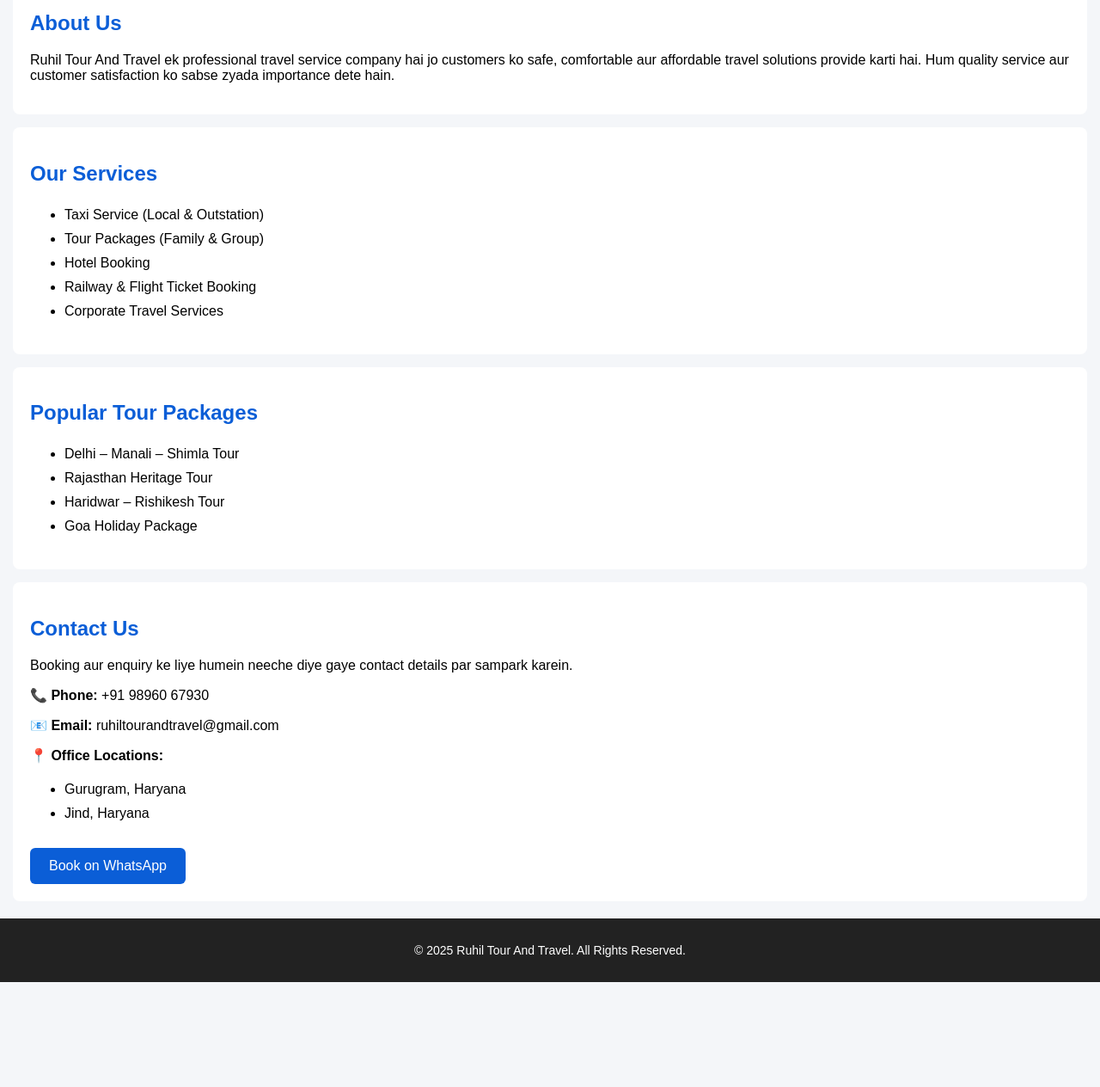
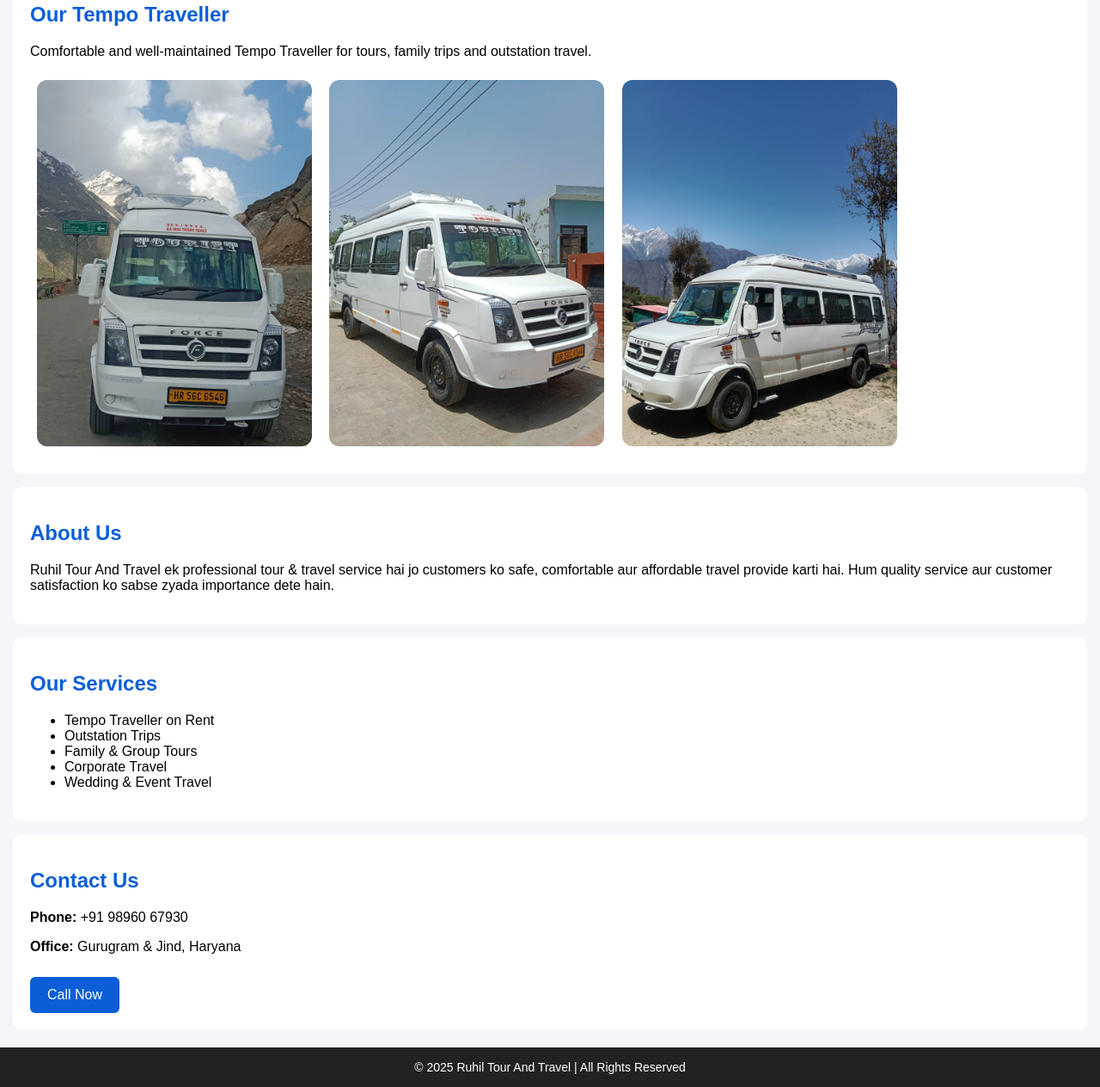
Before and after one commit to TourAndTravel-web/ruhiltourandtravel, a plain HTML site: page index.html in a window 1280 px wide. Shown: the part 278-1542 px from the top of the page at 86% size. Before the commit the page ends 1420 px from the top, so only its background shows below. Drawn offline with Linux system fonts and the light colour scheme.

Commit message:
Refactor index.html structure and content

```diff
--- a/index.html
+++ b/index.html
@@ -11,17 +11,20 @@
       font-family: Arial, sans-serif;
       background: #f4f6f9;
     }
+
     header {
       background: #0b5ed7;
       color: white;
-            padding: 30px 15px;
+      padding: 25px 15px;
       text-align: center;
     }
+
     nav {
       background: #222;
       padding: 12px;
       text-align: center;
     }
+
     nav a {
       color: white;
       margin: 10px;
@@ -29,27 +32,35 @@
       font-weight: bold;
       display: inline-block;
     }
+
     section {
       background: white;
       margin: 15px;
       padding: 20px;
-            border-radius: 8px;
+      border-radius: 10px;
     }
+
     h2 {
       color: #0b5ed7;
     }
-        ul {
-            line-height: 28px;
+
+    .gallery img {
+      width: 100%;
+      max-width: 320px;
+      margin: 8px;
+      border-radius: 12px;
     }
+
     .btn {
       display: inline-block;
       background: #0b5ed7;
       color: white;
-            padding: 12px 22px;
+      padding: 12px 20px;
       text-decoration: none;
       border-radius: 6px;
       margin-top: 10px;
     }
+
     footer {
       background: #222;
       color: white;
@@ -77,60 +88,46 @@
 </nav>
 
 <section>
+  <h2>Our Tempo Traveller</h2>
+  <p>Comfortable and well-maintained Tempo Traveller for tours, family trips and outstation travel.</p>
+
+  <div class="gallery">
+    <img src="images/bus1.jpg" alt="Tempo Traveller">
+    <img src="images/bus2.jpg" alt="Tempo Traveller">
+    <img src="images/bus3.jpg" alt="Tempo Traveller">
+  </div>
+</section>
+
+<section>
   <h2>About Us</h2>
   <p>
-        Ruhil Tour And Travel ek professional travel service company hai
-        jo customers ko safe, comfortable aur affordable travel solutions
-        provide karti hai. Hum quality service aur customer satisfaction
-        ko sabse zyada importance dete hain.
+    Ruhil Tour And Travel ek professional tour & travel service hai jo customers ko
+    safe, comfortable aur affordable travel provide karti hai.
+    Hum quality service aur customer satisfaction ko sabse zyada importance dete hain.
   </p>
 </section>
 
 <section>
   <h2>Our Services</h2>
   <ul>
-        <li>Taxi Service (Local & Outstation)</li>
-        <li>Tour Packages (Family & Group)</li>
-        <li>Hotel Booking</li>
-        <li>Railway & Flight Ticket Booking</li>
-        <li>Corporate Travel Services</li>
-    </ul>
-</section>
-
-<section>
-    <h2>Popular Tour Packages</h2>
-    <ul>
-        <li>Delhi – Manali – Shimla Tour</li>
-        <li>Rajasthan Heritage Tour</li>
-        <li>Haridwar – Rishikesh Tour</li>
-        <li>Goa Holiday Package</li>
+    <li>Tempo Traveller on Rent</li>
+    <li>Outstation Trips</li>
+    <li>Family & Group Tours</li>
+    <li>Corporate Travel</li>
+    <li>Wedding & Event Travel</li>
   </ul>
 </section>
 
 <section>
   <h2>Contact Us</h2>
+  <p><b>Phone:</b> +91 98960 67930</p>
+  <p><b>Office:</b> Gurugram & Jind, Haryana</p>
 
-    <p>
-        Booking aur enquiry ke liye humein neeche diye gaye
-        contact details par sampark karein.
-    </p>
-
-    <p><b>📞 Phone:</b> +91 98960 67930</p>
-    <p><b>📧 Email:</b> ruhiltourandtravel@gmail.com</p>
-
-    <p><b>📍 Office Locations:</b></p>
-    <ul>
-        <li>Gurugram, Haryana</li>
-        <li>Jind, Haryana</li>
-    </ul>
-
-    <a class="btn" href="https://wa.me/919896067930" target="_blank">
-        Book on WhatsApp
-    </a>
+  <a class="btn" href="tel:+919896067930">Call Now</a>
 </section>
 
 <footer>
-    <p>© 2025 Ruhil Tour And Travel. All Rights Reserved.</p>
+  © 2025 Ruhil Tour And Travel | All Rights Reserved
 </footer>
 
 </body>
```
Lines whose indentation alone changed are shown as unchanged.
